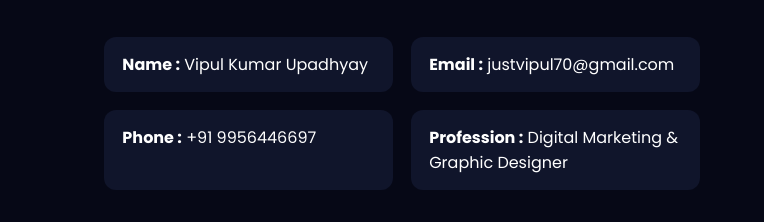
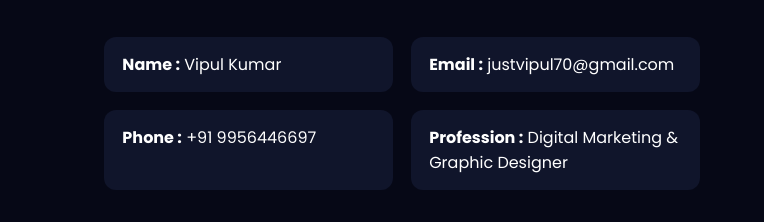
Before and after one commit to vinayrao88/Vipul-portfolio, a plain HTML site: page index.html in a window 1280 px wide. Shown: the part 1651-1873 px from the top of the page, 516-1280 px from the left. Drawn offline with nearby package versions, Linux system fonts and the light colour scheme.

Commit message:
Change name

```diff
--- a/index.html
+++ b/index.html
@@ -341,7 +341,7 @@
 
                         <strong>Name :</strong>
 
-                        Vipul Kumar Upadhyay
+                        Vipul Kumar
 
                     </div>
 
@@ -792,7 +792,7 @@ and business documentation.
 
             <h2>
 
-                Vipul Kumar Upadhyay
+                Vipul Kumar
 
             </h2>
 
```
